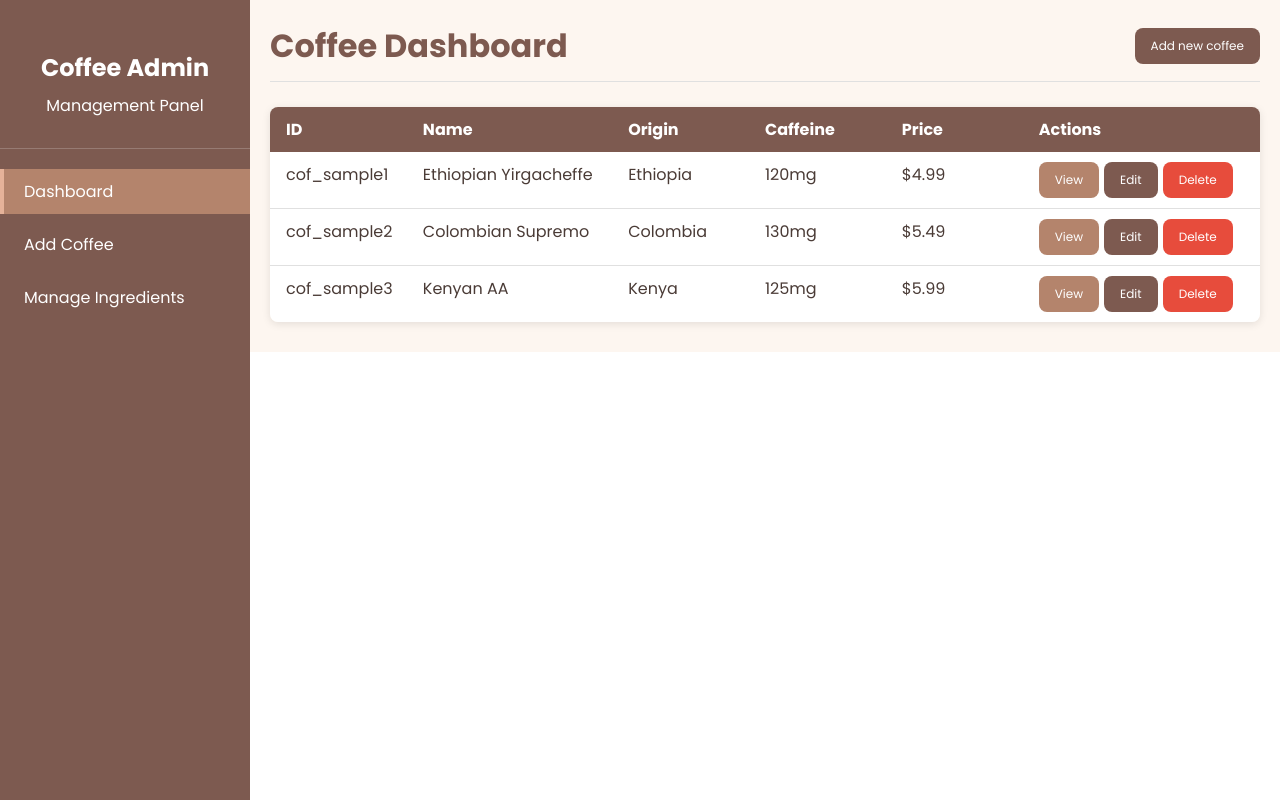
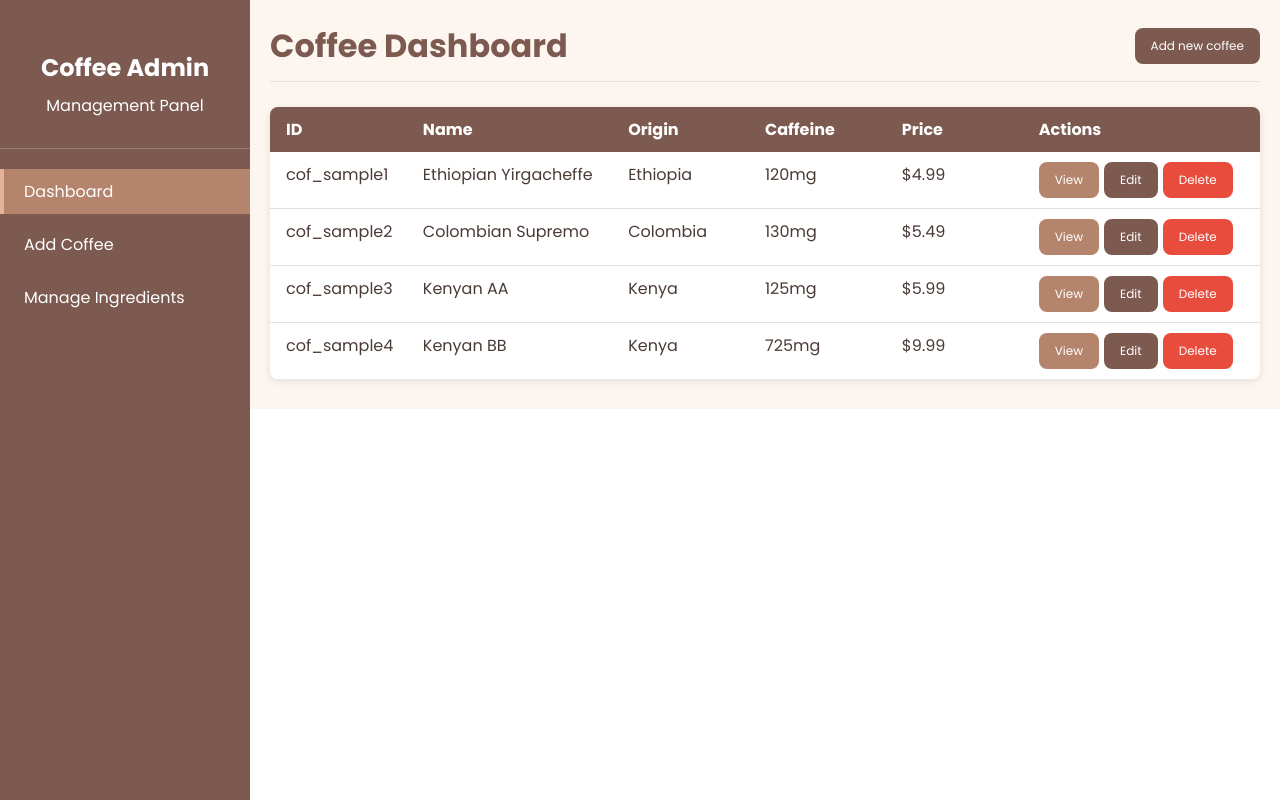
Before and after one commit to aleksi-svaridze/coffee-shop-admin, a React (Vite) app: page / in a window 1280 px wide. Built offline with nearby package versions, Linux system fonts and the light colour scheme.

Commit message:
Add item to dashboard table

```diff
--- a/src/pages/dashboard/Dashboard.jsx
+++ b/src/pages/dashboard/Dashboard.jsx
@@ -24,6 +24,13 @@ function Dashboard() {
       origin: "Kenya",
       caffeine: "125mg",
       price: "$5.99",
+    },
+    {
+      id: "cof_sample4",
+      name: "Kenyan BB",
+      origin: "Kenya",
+      caffeine: "725mg",
+      price: "$9.99",
     },
   ]);
 
```
